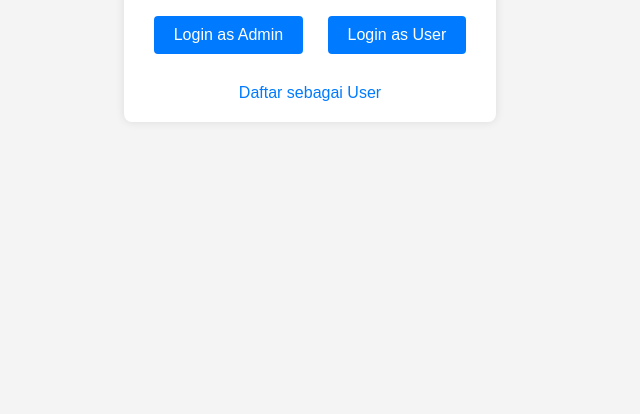
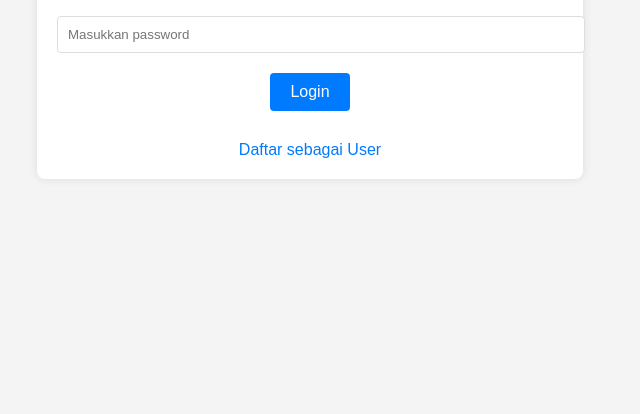
Before and after one commit to ygarfgprks/my-simple-website, a plain HTML site: page login.html in a window 1280 px wide. Shown: the part 386-800 px from the top of the page, without its empty margins (330-970 px from the left). Drawn offline with Linux system fonts and the light colour scheme.

Commit message:
Update login.html

```diff
--- a/login.html
+++ b/login.html
@@ -20,6 +20,13 @@
             border-radius: 8px;
             box-shadow: 0 0 10px rgba(0, 0, 0, 0.1);
             text-align: center;
+        }
+        input {
+            width: 100%;
+            padding: 10px;
+            margin: 10px 0;
+            border-radius: 4px;
+            border: 1px solid #ddd;
         }
         button {
             padding: 10px 20px;
@@ -48,22 +55,28 @@
 <body>
     <div class="login-container">
         <h1>Login</h1>
-        <button onclick="loginAsAdmin()">Login as Admin</button>
-        <button onclick="loginAsUser()">Login as User</button>
+        <input type="text" id="username" placeholder="Masukkan username">
+        <input type="password" id="password" placeholder="Masukkan password">
+        <button onclick="login()">Login</button>
         <a href="register.html">Daftar sebagai User</a>
     </div>
 
     <script>
-        function loginAsAdmin() {
-            localStorage.setItem('isAdmin', 'true');
-            localStorage.setItem('loggedIn', 'true');
-            window.location.href = 'index.html'; // Redirect ke halaman daftar alumni
-        }
+        function login() {
+            const username = document.getElementById('username').value;
+            const password = document.getElementById('password').value;
 
-        function loginAsUser() {
-            localStorage.setItem('isAdmin', 'false');
-            localStorage.setItem('loggedIn', 'true');
-            window.location.href = 'index.html'; // Redirect ke halaman daftar alumni
+            let users = localStorage.getItem('users') ? JSON.parse(localStorage.getItem('users')) : [];
+            let user = users.find(user => user.username === username && user.password === password);
+
+            if (user) {
+                localStorage.setItem('loggedIn', 'true');
+                localStorage.setItem('isAdmin', 'false'); // Sesuaikan jika ada admin
+                alert('Login berhasil!');
+                window.location.href = 'index.html'; // Redirect ke halaman daftar alumni
+            } else {
+                alert('Username atau password salah!');
+            }
         }
     </script>
 </body>
```
